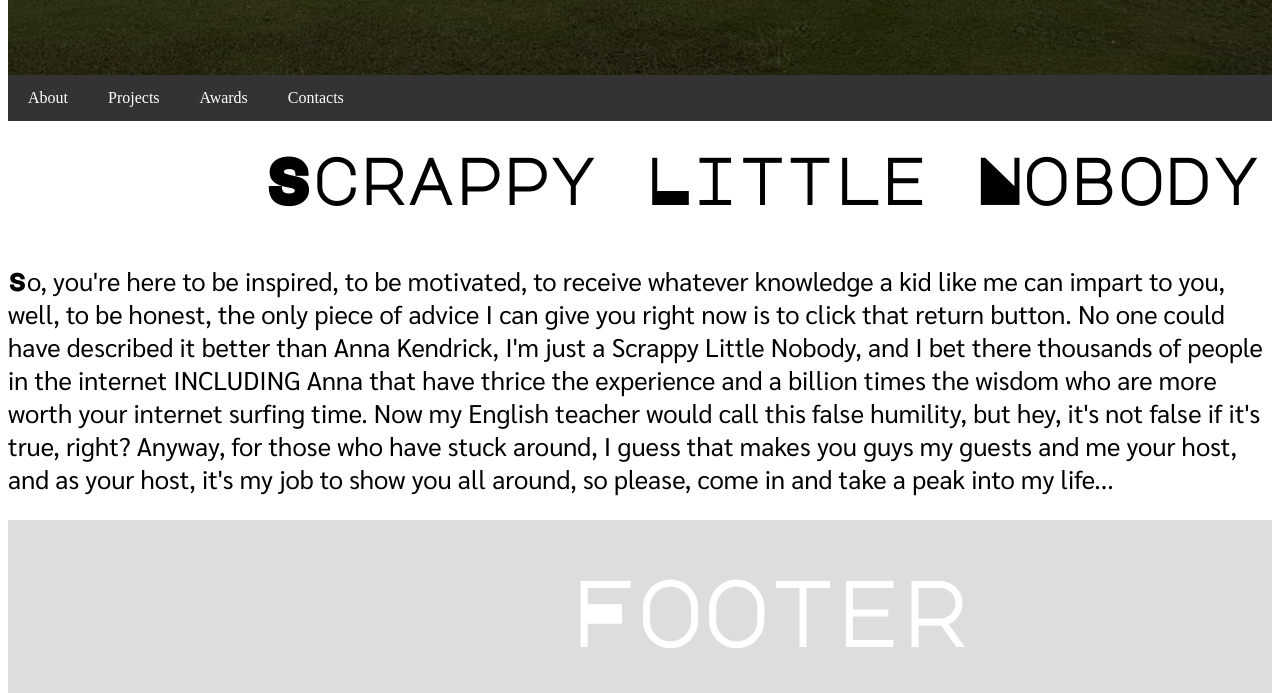
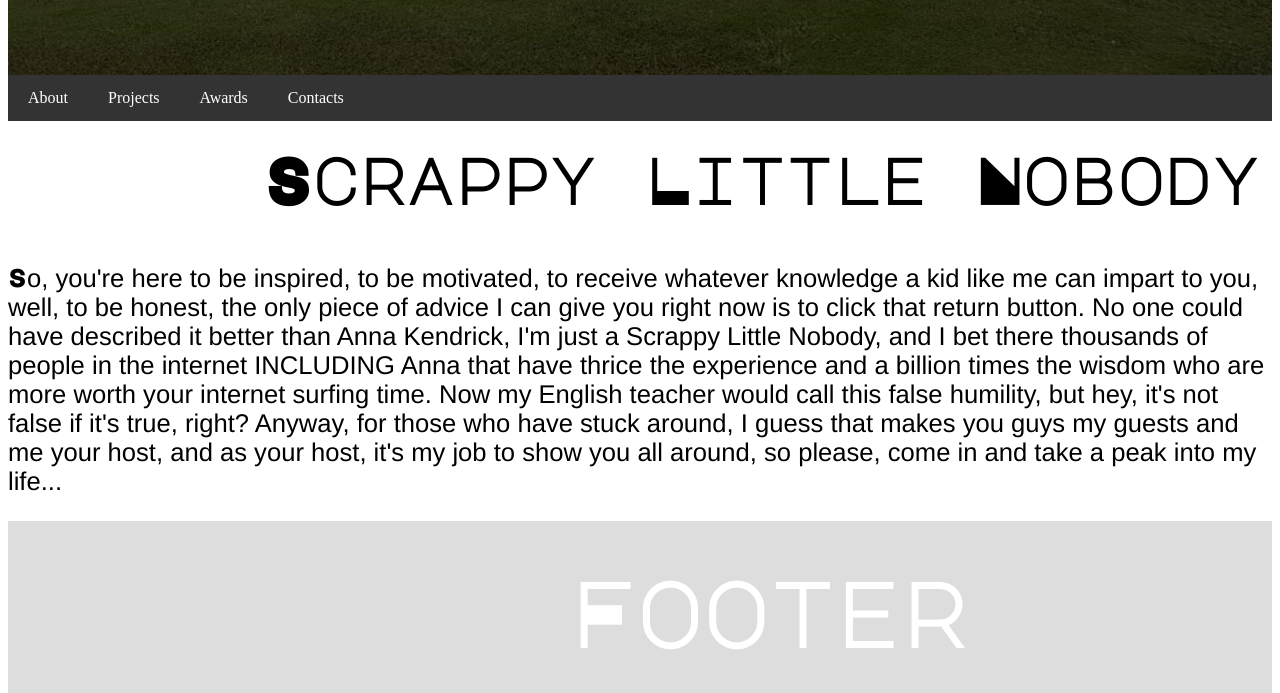
Before and after one commit to deCastroEureka/deCastroEureka.github.io, a plain HTML site: page index.html in a window 1280 px wide. Shown: the part 753-1446 px from the top of the page. Drawn offline with Linux system fonts and the light colour scheme.

Commit message:
Change font of p tag
Sky’s font recommendation

```diff
--- a/myblogcss.css
+++ b/myblogcss.css
@@ -80,7 +80,8 @@
 }
 p {
 	font-size: 2vw;
-font-family: 'Sarabun', sans-serif;
+        font-family:Helvetica Neue, Helvetica, Arial, sans-serif;
+        font-weight:100;
 }
 p::first-letter {
 	font-family: 'Major Mono Display', monospace;
```
